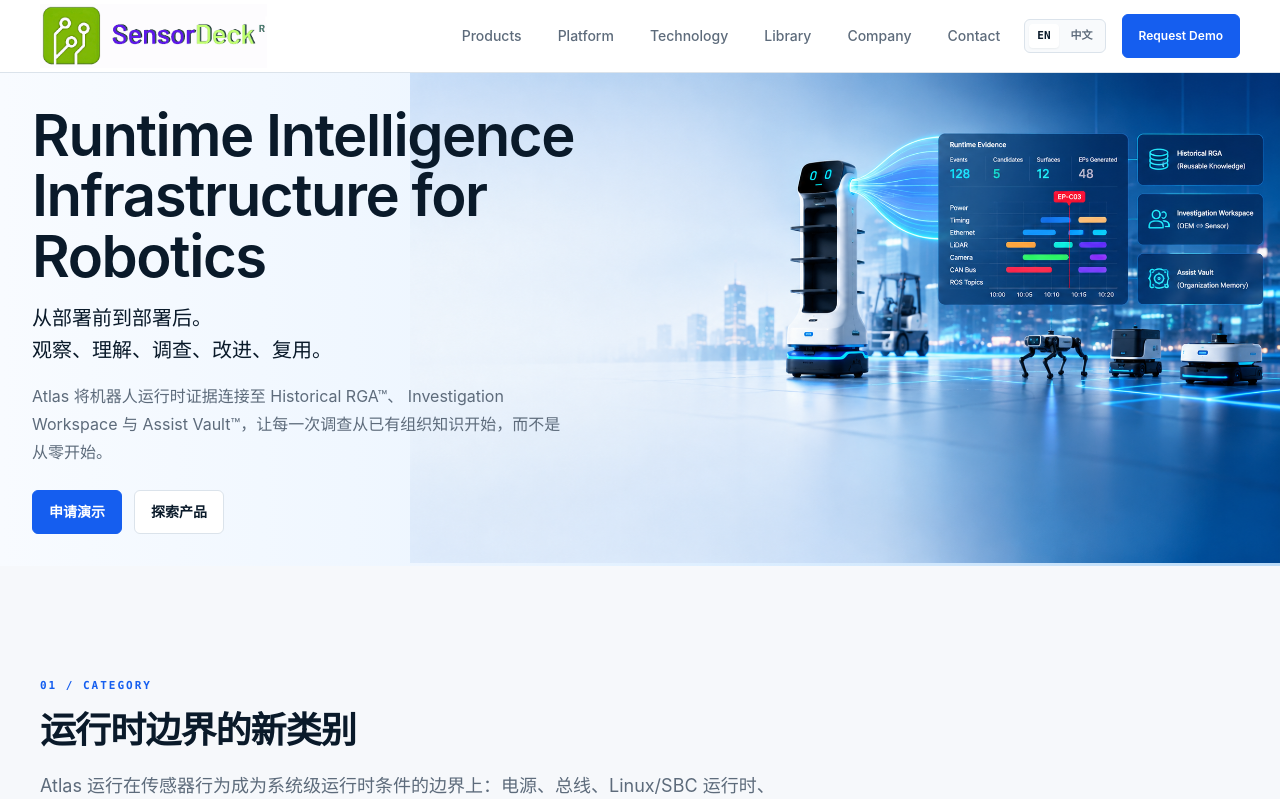
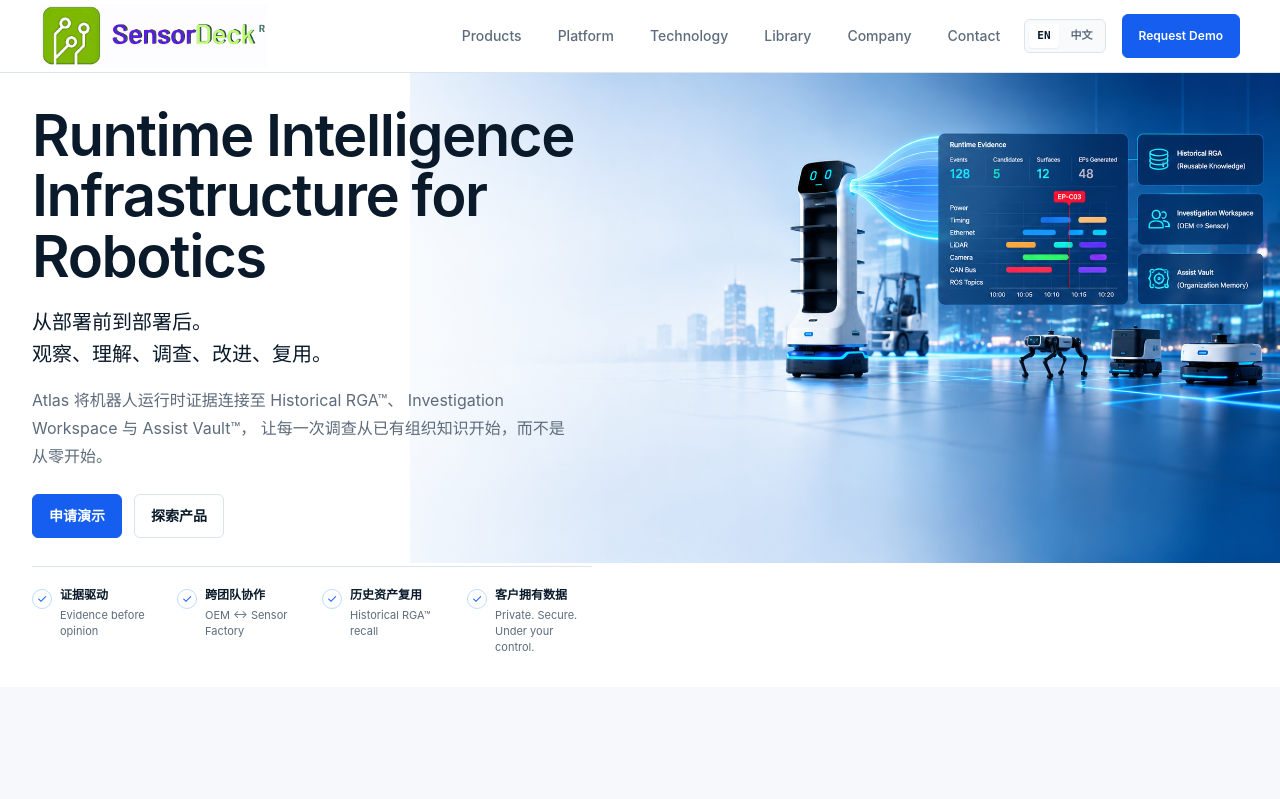
Before and after one commit to sensordeck/sensordeck-website, a Next.js app: page / in a window 1280 px wide. Shown: the top 799 px of the page. Built offline with nearby package versions, Linux system fonts and the light colour scheme.

Commit message:
Update page.tsx

```diff
--- a/src/app/page.tsx
+++ b/src/app/page.tsx
@@ -62,36 +62,52 @@
       <Header />
 
       <main>
-     {/* Hero */}
-<section
-  id="top"
-  className="relative w-full overflow-hidden bg-white"
-style={{
-  backgroundImage:
-    "url('/images/hero-runtime.png'), linear-gradient(90deg, #f8fbff 0%, #eef6ff 34%, #dceeff 58%, #b9daf7 100%)",
-  backgroundSize: "68% auto, 100% 100%",
-  backgroundPosition: "right top, center",
-  backgroundRepeat: "no-repeat, no-repeat",
-}}
->
-  {/* 只保护左侧文字，不洗白整张图 */}
-   <div className="relative z-10 mx-auto flex min-h-[430px] w-full max-w-7xl items-center px-6 py-8 lg:px-8">
-    <div className="max-w-[560px]">
-      <h1 className="text-[52px] font-semibold leading-[1.04] tracking-tight text-ink lg:text-[58px]">
+    {/* Responsive Hero */}
+<section id="top" className="relative overflow-hidden bg-white">
+  {/* Desktop background: hidden on mobile */}
+  <div
+    className="absolute inset-0 hidden bg-no-repeat md:block"
+    style={{
+      backgroundImage: "url('/images/hero-runtime.png')",
+      backgroundSize: "68% auto",
+      backgroundPosition: "right top",
+    }}
+  />
+
+  {/* Desktop left-side blend */}
+  <div className="absolute inset-y-0 left-0 hidden w-[48%] bg-gradient-to-r from-white via-white/95 to-transparent md:block" />
+
+  {/* Mobile image: full width, no cropping */}
+  <div className="relative block w-full md:hidden">
+    <Image
+      src="/images/hero-runtime.png"
+      alt="Atlas Runtime Intelligence Infrastructure"
+      width={1672}
+      height={941}
+      priority
+      className="h-auto w-full"
+    />
+  </div>
+
+  {/* Hero copy */}
+  <div className="relative z-10 mx-auto flex w-full max-w-7xl items-center px-6 py-10 md:min-h-[430px] md:py-8 lg:px-8">
+    <div className="w-full md:max-w-[560px]">
+      <h1 className="text-[40px] font-semibold leading-[1.04] tracking-tight text-ink sm:text-[46px] md:text-[52px] lg:text-[58px]">
         Runtime Intelligence
         <br />
         Infrastructure for Robotics
       </h1>
 
-      <p className="mt-4 text-xl leading-8 text-ink">
+      <p className="mt-5 text-lg leading-8 text-ink md:text-xl">
         从部署前到部署后。
         <br />
         观察、理解、调查、改进、复用。
       </p>
 
-      <p className="mt-4 max-w-[540px] text-base leading-7 text-muted">
+      <p className="mt-4 max-w-[540px] text-sm leading-7 text-muted sm:text-base">
         Atlas 将机器人运行时证据连接至 Historical RGA™、
-        Investigation Workspace 与 Assist Vault™，让每一次调查从已有组织知识开始，而不是从零开始。
+        Investigation Workspace 与 Assist Vault™，
+        让每一次调查从已有组织知识开始，而不是从零开始。
       </p>
 
       <div className="mt-6 flex flex-wrap gap-3">
@@ -102,6 +118,29 @@
         <Button href="/products" variant="secondary">
           探索产品
         </Button>
+      </div>
+
+      {/* Key value points: desktop and tablet */}
+      <div className="mt-7 hidden grid-cols-2 gap-x-5 gap-y-4 border-t border-border pt-5 sm:grid lg:grid-cols-4">
+        {[
+          ["证据驱动", "Evidence before opinion"],
+          ["跨团队协作", "OEM ↔ Sensor Factory"],
+          ["历史资产复用", "Historical RGA™ recall"],
+          ["客户拥有数据", "Private. Secure. Under your control."],
+        ].map(([title, description]) => (
+          <div key={title} className="flex gap-2">
+            <span className="mt-0.5 flex h-5 w-5 shrink-0 items-center justify-center rounded-full border border-blue-200 text-xs text-blue-600">
+              ✓
+            </span>
+
+            <div>
+              <p className="text-xs font-semibold text-ink">{title}</p>
+              <p className="mt-1 text-[11px] leading-4 text-muted">
+                {description}
+              </p>
+            </div>
+          </div>
+        ))}
       </div>
     </div>
   </div>
```
